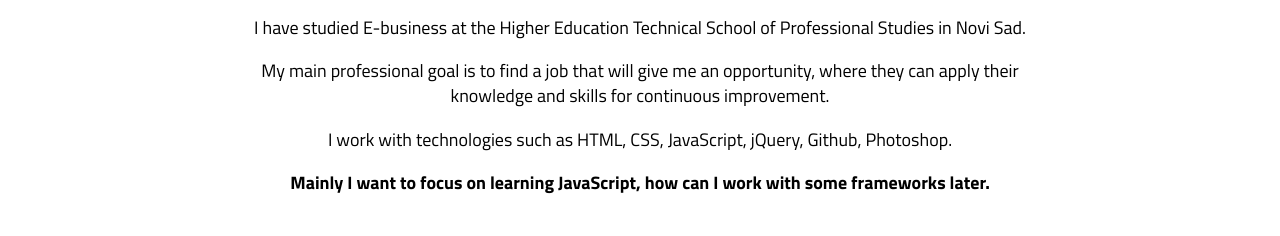
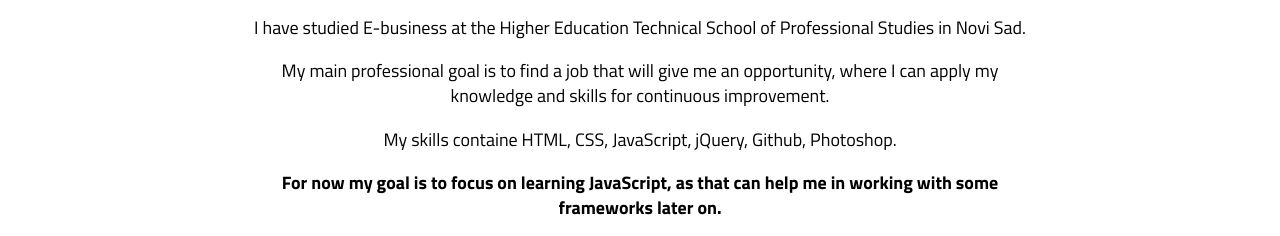
Before and after one commit to simicb67/portfolio, a plain HTML site: page index.html in a window 1280 px wide. Shown: the part 564-800 px from the top of the page. Drawn offline with nearby package versions, Linux system fonts and the light colour scheme.

Commit message:
one img more and change text

```diff
--- a/index.html
+++ b/index.html
@@ -49,10 +49,10 @@
       <div class="text">
         <h3>My  name is Bojan Simic and I'm a Junior Front-End Developer.</h3>
         <p>I have studied E-business at the Higher Education Technical School of Professional Studies in Novi Sad.</p>
-        <p>My main professional goal is to find a job that will give me an opportunity, where they can apply their knowledge and
-        skills for continuous improvement.</p>
-        <p>I work with technologies such as HTML, CSS, JavaScript, jQuery, Github, Photoshop. </p>
-        <p><span>Mainly I want to focus on learning JavaScript, how can I work with some frameworks later.</span></p>
+        <p>My main professional goal is to find a job that will give me an opportunity, where I can apply my knowledge and skills for continuous improvement.</p>
+        <p>My skills containe HTML, CSS, JavaScript, jQuery, Github, Photoshop.</p>
+        <p><span>For now my goal is to focus on learning JavaScript, as that can help me in working with some frameworks later on.
+        </span></p>
       </div>
       <h2>Skills</h2>
       <ul class="unstyle-list clearfix">
```
Also changed, not shown: 1 other file.
